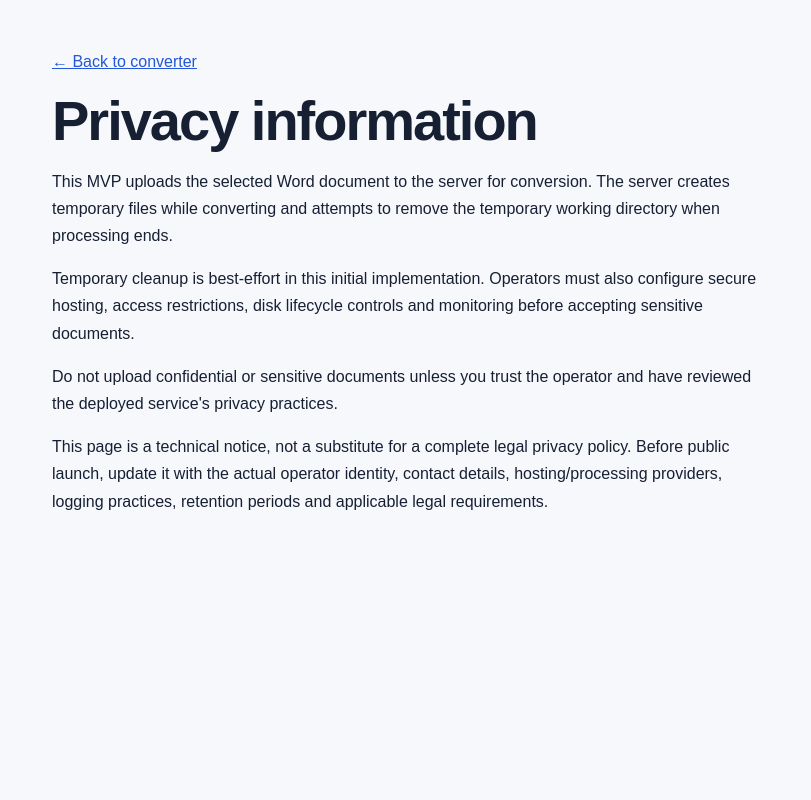
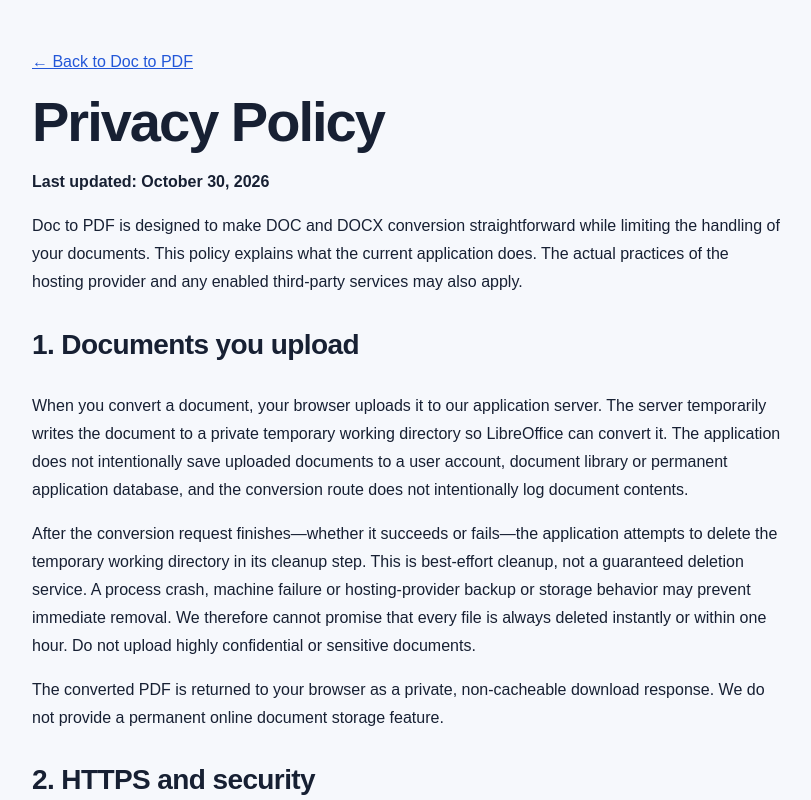
Before and after one commit to Monupatel62/doc-to-pdf, a Next.js app: page /privacy in a window 1280 px wide. Shown: the top 800 px of the page, without its empty margins (232-1043 px from the left). Built offline with nearby package versions, Linux system fonts and the light colour scheme; no server answers.

Commit message:
Update privacy policy with verified document handling details

```diff
--- a/app/privacy/page.tsx
+++ b/app/privacy/page.tsx
@@ -2,17 +2,34 @@
 import Link from "next/link";
 
 export const metadata: Metadata = {
-  title: "Privacy Information | Doc to PDF",
-  description: "Learn how uploaded documents are processed by Doc to PDF."
+  title: "Privacy Policy | Doc to PDF",
+  description: "How Doc to PDF handles uploaded documents, technical data and advertising cookies."
 };
 
 export default function PrivacyPage() {
-  return <main style={{ maxWidth: 760, margin: "48px auto", padding: "0 24px", fontFamily: "Arial, sans-serif", lineHeight: 1.7 }}>
-    <Link href="/">← Back to converter</Link>
-    <h1>Privacy information</h1>
-    <p>This MVP uploads the selected Word document to the server for conversion. The server creates temporary files while converting and attempts to remove the temporary working directory when processing ends.</p>
-    <p>Temporary cleanup is best-effort in this initial implementation. Operators must also configure secure hosting, access restrictions, disk lifecycle controls and monitoring before accepting sensitive documents.</p>
-    <p>Do not upload confidential or sensitive documents unless you trust the operator and have reviewed the deployed service&apos;s privacy practices.</p>
-    <p>This page is a technical notice, not a substitute for a complete legal privacy policy. Before public launch, update it with the actual operator identity, contact details, hosting/processing providers, logging practices, retention periods and applicable legal requirements.</p>
-  </main>;
+  return (
+    <main style={{ maxWidth: 800, margin: "48px auto", padding: "0 24px", fontFamily: "Arial, sans-serif", lineHeight: 1.75 }}>
+      <Link href="/">← Back to Doc to PDF</Link>
+      <h1>Privacy Policy</h1>
+      <p><strong>Last updated: October 30, 2026</strong></p>
+      <p>Doc to PDF is designed to make DOC and DOCX conversion straightforward while limiting the handling of your documents. This policy explains what the current application does. The actual practices of the hosting provider and any enabled third-party services may also apply.</p>
+      <h2>1. Documents you upload</h2>
+      <p>When you convert a document, your browser uploads it to our application server. The server temporarily writes the document to a private temporary working directory so LibreOffice can convert it. The application does not intentionally save uploaded documents to a user account, document library or permanent application database, and the conversion route does not intentionally log document contents.</p>
+      <p>After the conversion request finishes—whether it succeeds or fails—the application attempts to delete the temporary working directory in its cleanup step. This is best-effort cleanup, not a guaranteed deletion service. A process crash, machine failure or hosting-provider backup or storage behavior may prevent immediate removal. We therefore cannot promise that every file is always deleted instantly or within one hour. Do not upload highly confidential or sensitive documents.</p>
+      <p>The converted PDF is returned to your browser as a private, non-cacheable download response. We do not provide a permanent online document storage feature.</p>
+      <h2>2. HTTPS and security</h2>
+      <p>The production service is intended to be accessed over HTTPS. HTTPS encrypts data in transit between your browser and the service when it is correctly enabled on the deployed domain. Check that the address bar shows HTTPS before uploading a document. Security controls cannot eliminate every risk, and the hosting provider may process technical data needed to operate the service.</p>
+      <h2>3. Technical information and logs</h2>
+      <p>The application uses request metadata, including an observed client IP address, in memory to apply basic rate limits. The hosting platform, reverse proxy or infrastructure provider may independently collect access logs, IP addresses, timestamps, diagnostic information and security events under its own policies. We have not verified or configured all provider-level logging and retention settings. We do not claim that no technical logs are created.</p>
+      <h2>4. Cookies and Google AdSense</h2>
+      <p>The current application code does not itself establish Google AdSense cookies. If Google AdSense advertising is enabled on this website, Google and its advertising partners may use cookies or similar technologies to serve, measure and personalize ads, subject to your location, consent choices and Google's policies. These technologies may use information about visits to this and other websites. You can manage ad personalization and cookie choices through Google's available settings and your browser settings. This section should be updated if advertising providers or technologies change.</p>
+      <h2>5. Third-party services</h2>
+      <p>The website is hosted by a third-party infrastructure provider and uses LibreOffice on the application server for document conversion. Those providers may process technical information as necessary to provide their services. Review the relevant provider policies for details about their processing and retention.</p>
+      <h2>6. Children and sensitive information</h2>
+      <p>This tool is a general-purpose document converter and is not designed to collect personal information from children. Please avoid uploading identity documents, financial records, medical records or other sensitive material unless you have assessed the risks and are legally permitted to do so.</p>
+      <h2>7. Changes and contact</h2>
+      <p>We may update this policy when the service or its providers change. For privacy questions, use the support contact published on this website once a verified support address is configured. The operator's legal name and verified privacy contact details must be added before public launch.</p>
+      <p>This policy is general information, not legal advice. The operator should review it against the actual hosting configuration, provider contracts, advertising setup and applicable law.</p>
+    </main>
+  );
 }
```
